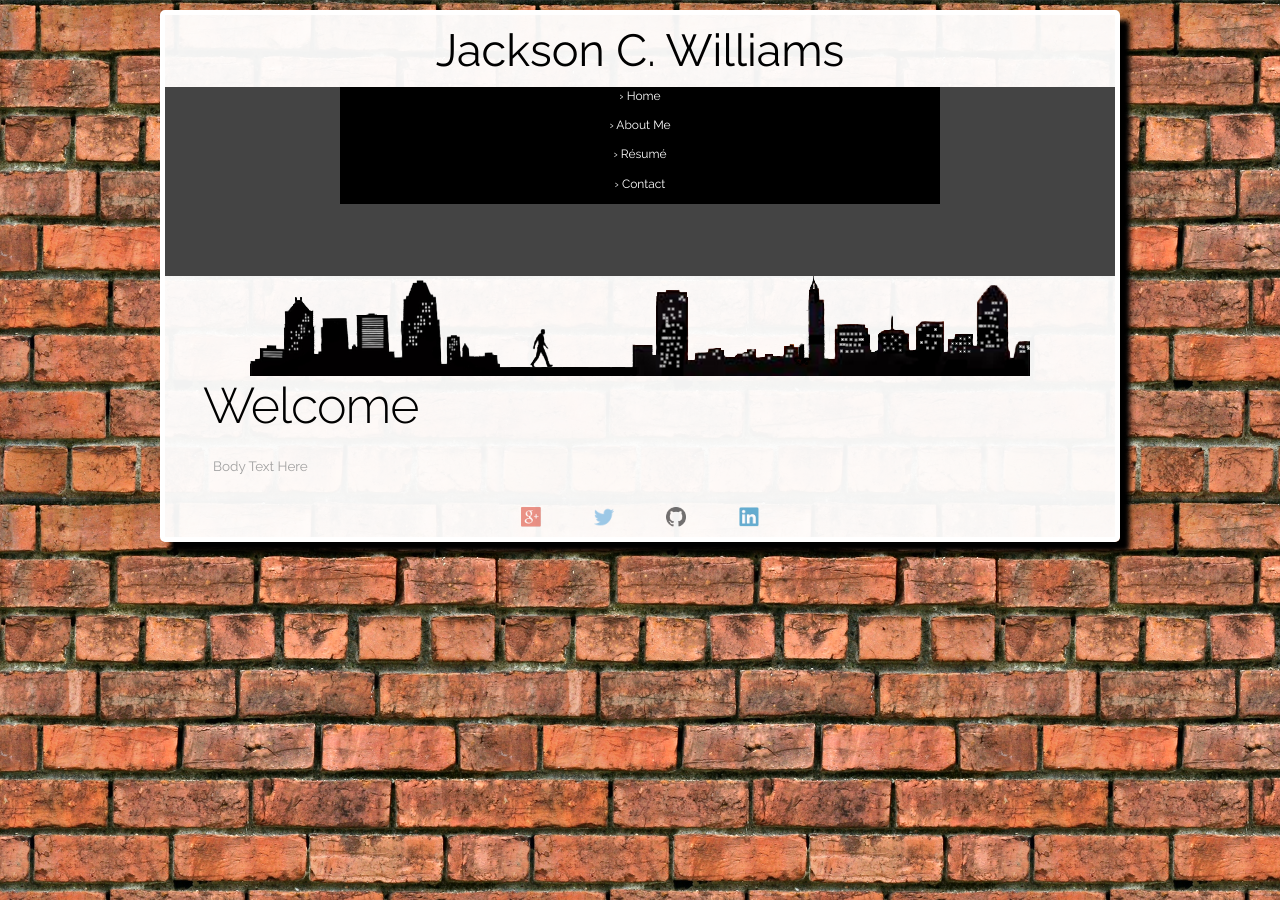
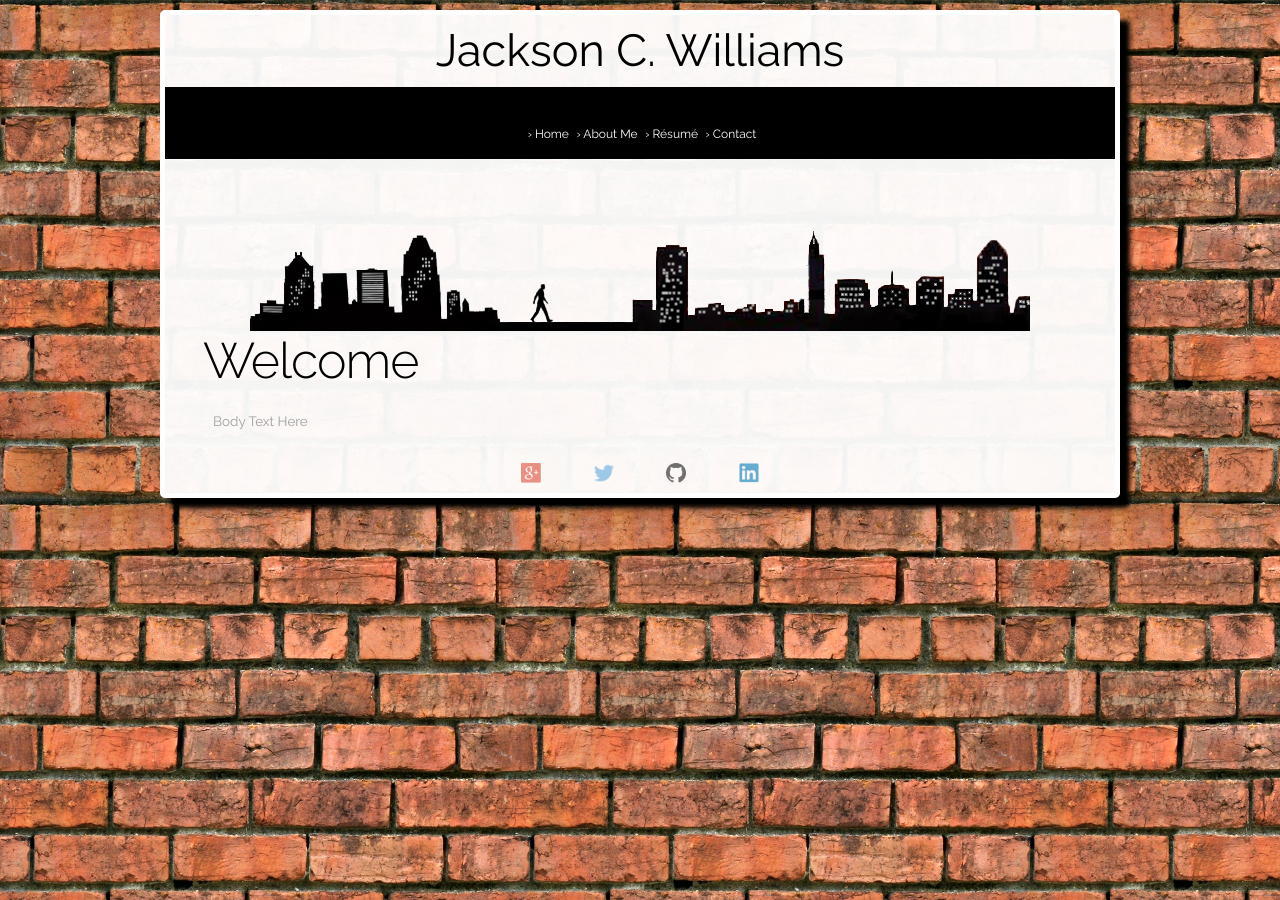
Before and after one commit to jacksoncwilliams/jackson-erin, a Jekyll site: the page built from fleektryout.html, in a window 1280 px wide. Built offline with Jekyll 4.4.1, drawn with Linux system fonts in a browser that asks for light colours.

Commit message:
Update layout.css

```diff
--- a/css/layout.css
+++ b/css/layout.css
@@ -165,26 +165,7 @@ text-align: center;
   cursor: default;
 }
 
-@media screen and (min-width: 480px) {
-  .nav li {
-    width: auto;
-    border-bottom: none;
-    height: auto;
-    line-height: auto;
-    font-size: 12px;
+.nav li {
+    display: inline-block;
+    margin-right: -4px;
   }
-
-
-
-   Options 2 - Float
-  .nav li {
-    float: left;
-  }
-  .nav ul {
-    overflow: auto;
-    width: 600px;
-    margin: 0 auto;
-  }
-  .nav {
-    background-color: #444;
-  }
```
